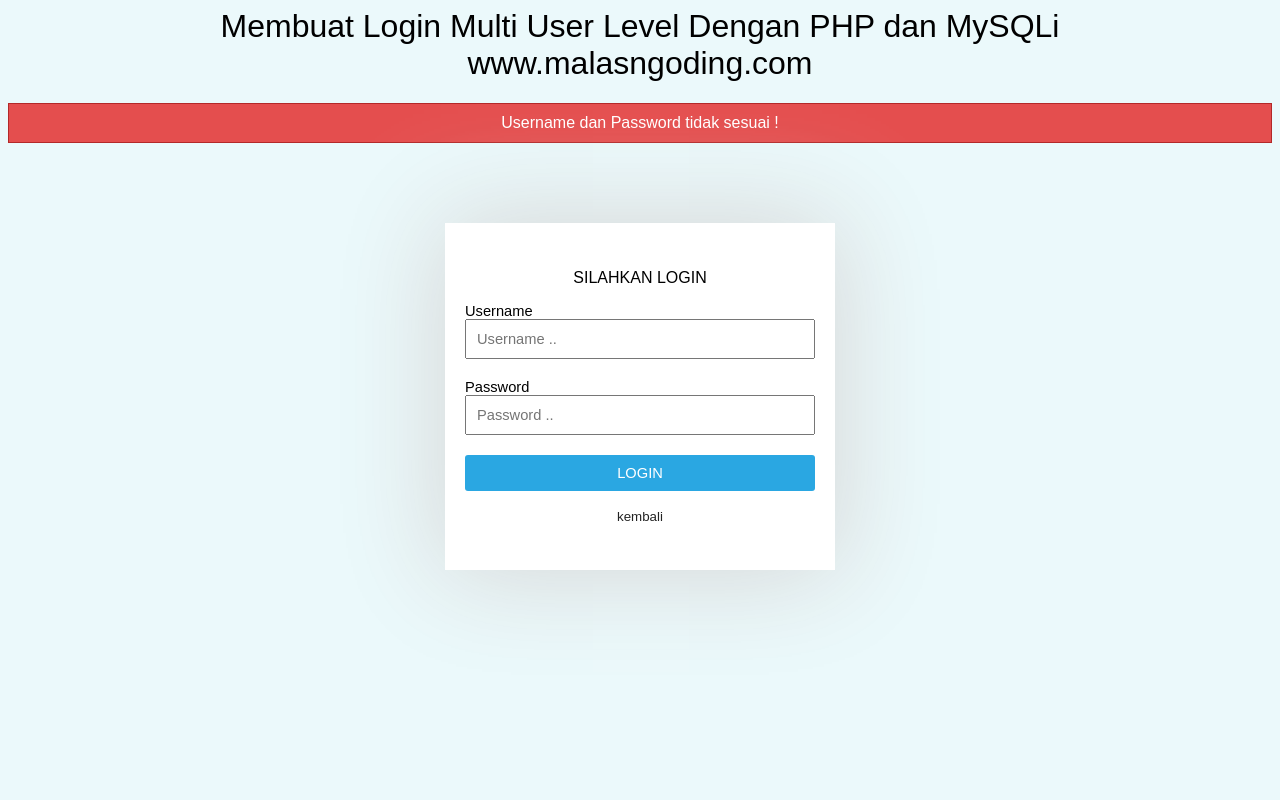
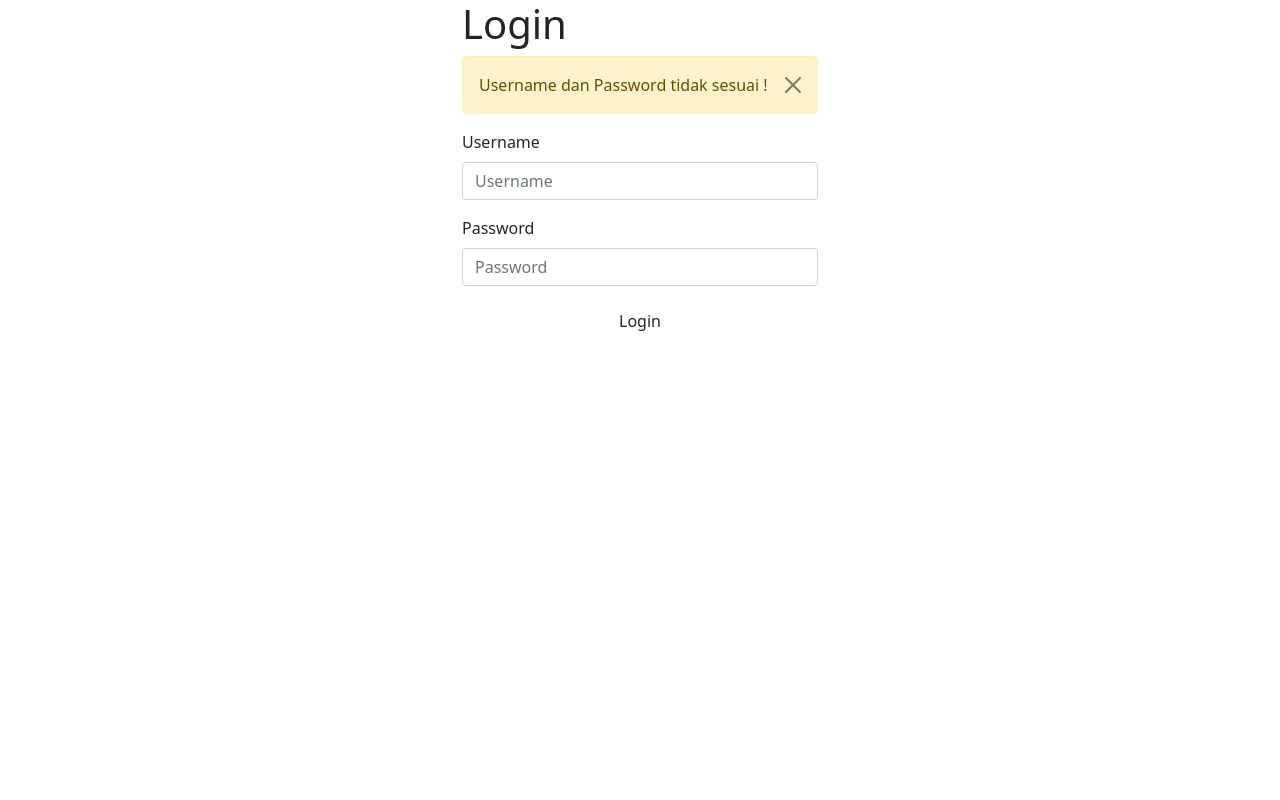
Before and after one commit to askaerlangga/bootcamp-cc, a PHP site: page /index.php?pesan=gagal in a window 1280 px wide. Run offline with PHP 8.4, Linux system fonts and the light colour scheme.

Commit message:
Update login page

```diff
--- a/cek_login.php
+++ b/assets/helper/cek_login.php
@@ -27,7 +27,7 @@
 		$_SESSION['username'] = $username;
 		$_SESSION['level'] = "admin";
 		// alihkan ke halaman dashboard admin
-		header("location:halaman_admin.php");
+		header("location:page/mahasiswa.php");
 
 	// cek jika user login sebagai pegawai
 	}else if($data['level']=="pegawai"){
--- a/index.php
+++ b/index.php
@@ -1,41 +1,55 @@
 <html>
+
 <head>
-	<title>Membuat Login Multi User Level Dengan PHP dan MySQLi - www.malasngoding.com</title>
-	<link rel="stylesheet" type="text/css" href="style.css">
+	<title>Login</title>
+	<meta charset="utf-8">
+	<meta name="viewport" content="width=device-width, initial-scale=1">
+	<link href="https://cdn.jsdelivr.net/npm/bootstrap@5.0.0-beta2/dist/css/bootstrap.min.css" rel="stylesheet"
+		integrity="sha384-BmbxuPwQa2lc/FVzBcNJ7UAyJxM6wuqIj61tLrc4wSX0szH/Ev+nYRRuWlolflfl" crossorigin="anonymous">
+	<link rel="stylesheet" type="text/css" href="assets/style.css">
 </head>
+
 <body>
 
-	<h1>Membuat Login Multi User Level Dengan PHP dan MySQLi <br/> www.malasngoding.com</h1>
 
-	<?php
-	if(isset($_GET['pesan'])){
-		if($_GET['pesan']=="gagal"){
-			echo "<div class='alert'>Username dan Password tidak sesuai !</div>";
-		}
-	}
-	?>
 
-	<div class="kotak_login">
-		<p class="tulisan_login">Silahkan login</p>
 
-		<form action="cek_login.php" method="post">
-			<label>Username</label>
-			<input type="text" name="username" class="form_login" placeholder="Username .." required="required">
+	<div class="container">
+		<div class="row">
+			<div class="col"></div>
+			<div class="col formlogin">
+			<h1 class="judul">Login</h1>
+			<form action="cek_login.php" method="post">
+				<?php
+				if(isset($_GET['pesan'])){
+					if($_GET['pesan']=="gagal"){
+						echo "<div class='alert alert-warning alert-dismissible fade show' role='alert'>Username dan Password tidak sesuai !<button type='button' class='btn-close' data-bs-dismiss='alert' aria-label='Close'></button></div>";
+					}
+				}
+				?>
+				<div class="mb-3">
+					<label for="exampleInputEmail1" class="form-label">Username</label>
+					<input type="text" name="username" class="form-control" id="exampleInputEmail1" placeholder="Username" required="required">
+				</div>
+				<div class="mb-3">
+					<label for="exampleInputPassword1" class="form-label">Password</label>
+					<input type="password" name="password" class="form-control" id="exampleInputPassword1" placeholder="Password" required="required">
+				</div>
 
-			<label>Password</label>
-			<input type="password" name="password" class="form_login" placeholder="Password .." required="required">
+				<div class="d-grid gap-2">
+				<button type="submit" class="btn buttonlogin">Login</button>
+				</div>
 
-			<input type="submit" class="tombol_login" value="LOGIN">
-
-			<br/>
-			<br/>
-			<center>
-				<a class="link" href="https://www.malasngoding.com">kembali</a>
-			</center>
-		</form>
-
+			</form>
+			</div>
+			<div class="col"></div>
+		</div>
 	</div>
 
 
+	<script src="https://cdn.jsdelivr.net/npm/bootstrap@5.0.0-beta2/dist/js/bootstrap.bundle.min.js"
+		integrity="sha384-b5kHyXgcpbZJO/tY9Ul7kGkf1S0CWuKcCD38l8YkeH8z8QjE0GmW1gYU5S9FOnJ0" crossorigin="anonymous">
+	</script>
 </body>
+
 </html>
--- a/style.css
+++ /dev/null
@@ -1,62 +0,0 @@
-body{
-	font-family: sans-serif;
-	background: #ebf9fb;
-}
-
-h1{
-	text-align: center;
-	/*ketebalan font*/
-	font-weight: 300;
-}
-
-.tulisan_login{
-	text-align: center;
-	/*membuat semua huruf menjadi kapital*/
-	text-transform: uppercase;
-}
-
-.kotak_login{
-	width: 350px;
-	background: white;
-	/*meletakkan form ke tengah*/
-	margin: 80px auto;
-	padding: 30px 20px;
-	box-shadow: 0px 0px 100px 4px #d6d6d6;
-}
-
-label{
-	font-size: 11pt;
-}
-
-.form_login{
-	/*membuat lebar form penuh*/
-	box-sizing : border-box;
-	width: 100%;
-	padding: 10px;
-	font-size: 11pt;
-	margin-bottom: 20px;
-}
-
-.tombol_login{
-	background: #2aa7e2;
-	color: white;
-	font-size: 11pt;
-	width: 100%;
-	border: none;
-	border-radius: 3px;
-	padding: 10px 20px;
-}
-
-.link{
-	color: #232323;
-	text-decoration: none;
-	font-size: 10pt;
-}
-
-.alert{
-	background: #e44e4e;
-	color: white;
-	padding: 10px;
-	text-align: center;
-	border:1px solid #b32929;
-}
```
Also changed, not shown: aritmatika.php (deleted, +0 -8 lines), assets/css/style.css (added, +19 -0 lines), grid.php (deleted, +0 -36 lines), ifelse.php (deleted, +0 -10 lines), table.php (deleted, +0 -79 lines), assets/helper/koneksi.php (renamed from koneksi.php), assets/helper/logout.php (renamed from logout.php).
